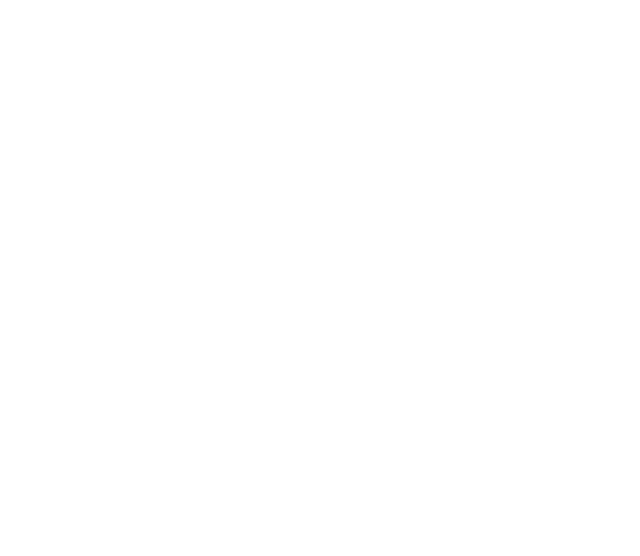
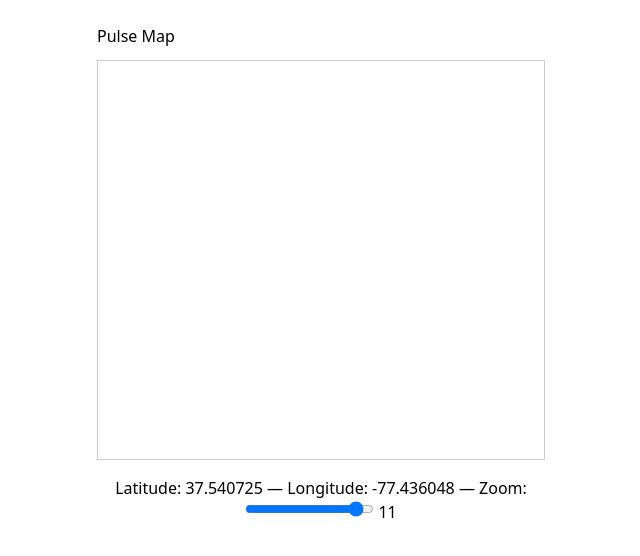
Before and after one commit to timhall/svelte-google-maps, a website: page docs/index.html in a window 1280 px wide. Shown: the whole page, without its empty margins (319-959 px from the left). Drawn offline with nearby package versions, Linux system fonts and the light colour scheme; some packages are replaced by stand-ins of ours; the site is published under a folder, as on GitHub Pages, so addresses that start at the root find nothing.

Commit message:
Adjust paths for github-pages

```diff
--- a/docs/index.html
+++ b/docs/index.html
@@ -7,11 +7,11 @@
   <title>GRTC Pulse</title>
 
   <link href="https://cdn.jsdelivr.net/npm/tailwindcss/dist/tailwind.min.css" rel="stylesheet">
-  <link href="/public/bundle.css" rel="stylesheet">
+  <link href="public/bundle.css" rel="stylesheet">
 </head>
 
 <body>
   <div id="app"></div>
-  <script src="/public/bundle.js"></script>
+  <script src="public/bundle.js"></script>
 </body>
 </html>
```
